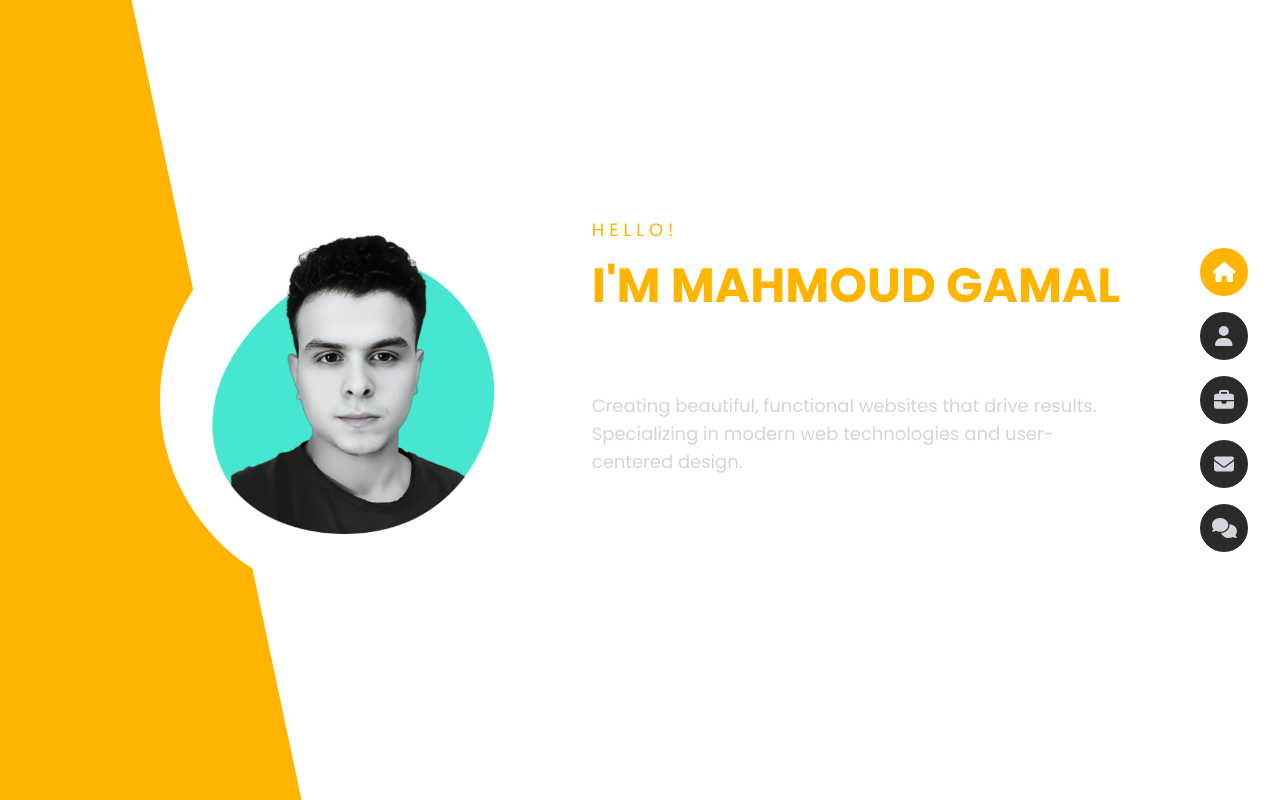
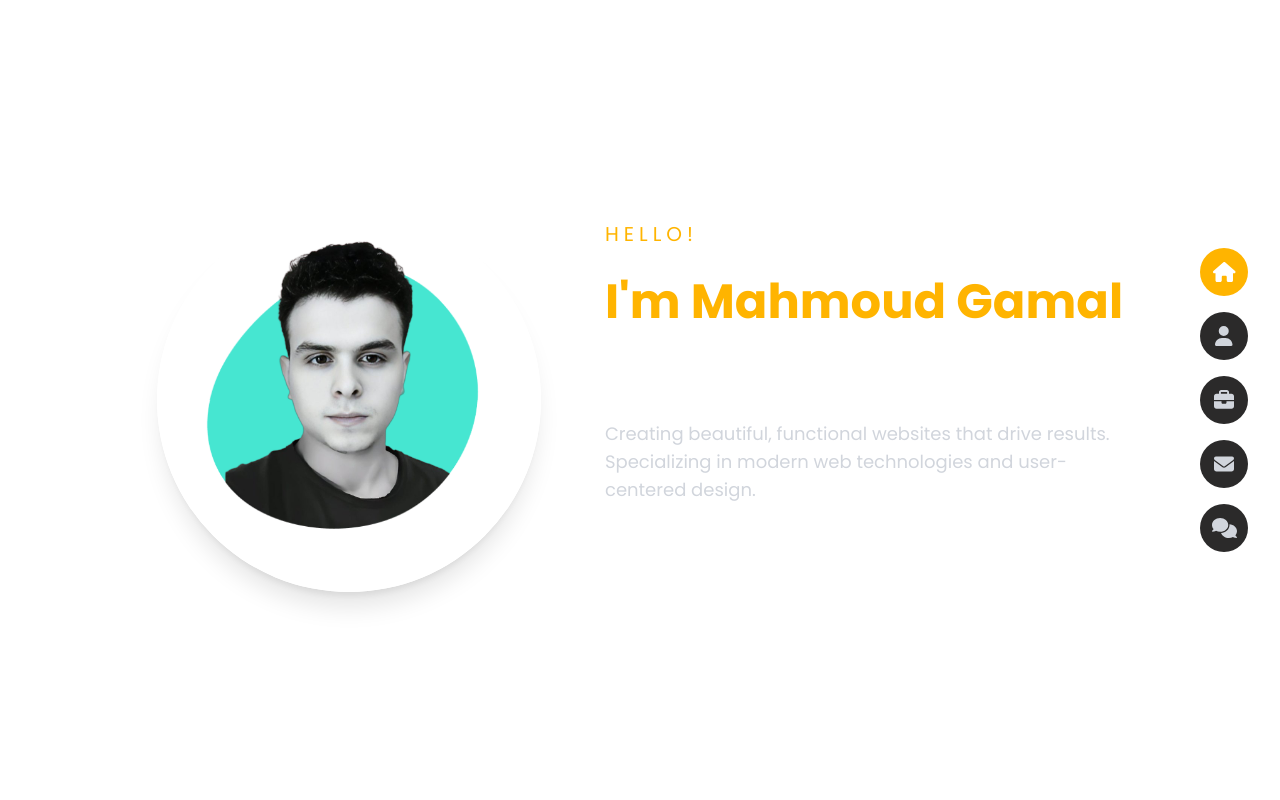
Before and after one commit to roone858/Mahmoud-Gamal---Portfolio, a Next.js app: page / in a window 1280 px wide. Built offline with nearby package versions, Linux system fonts and the light colour scheme.

Commit message:
chnage yellow color name

```diff
--- a/src/app/about/page.tsx
+++ b/src/app/about/page.tsx
@@ -65,7 +65,7 @@ const About = () => {
               key={index}
               className="bg-charcoal backdrop-blur-sm p-4 sm:p-6 rounded-xl border border-gray-800 shadow-lg hover:border-yellow-400 transition-colors duration-300"
             >
-              <h3 className="text-3xl sm:text-4xl font-bold text-yellow-400 mb-2">
+              <h3 className="text-3xl sm:text-4xl font-bold text-goldenrod-400 mb-2">
                 {stat.value}
               </h3>
               <p className="text-xs sm:text-sm text-gray-300 uppercase tracking-wider">
--- a/src/app/globals.css
+++ b/src/app/globals.css
@@ -12,7 +12,7 @@
   --font-sans: var(--font-geist-sans);
   --font-mono: var(--font-geist-mono);
   --color-secondary: rgb(43, 42, 42);
-  --color-yellow: #ffb400;
+  --color-goldenrod: #ffb400;
   --color-charcoal: #252525;
 }
 
@@ -20,6 +20,7 @@
   :root {
     --background: #111;
     --charcoal: #252525;
+    --goldenrod: #ffb400;
     --foreground: #ededed;
   }
 }
--- a/src/app/page.tsx
+++ b/src/app/page.tsx
@@ -1,10 +1,11 @@
 "use client";
-// src/app/(main)/page.tsx
 import React from "react";
 import Image from "next/image";
 import heroImage from "@/assets/main.png";
 import { motion } from "framer-motion";
 
+
+const Home = () => {
   // Animation variants
   const containerVariants = {
     hidden: { opacity: 0 },
@@ -22,54 +23,69 @@ const itemVariants = {
     visible: {
       y: 0,
       opacity: 1,
-    transition: { type: "spring", stiffness: 100 },
+      transition: {
+        type: "spring",
+        stiffness: 100,
+        damping: 10
+      },
     },
   };
 
-const Home = () => {
   return (
-    <section className="relative h-screen w-full  flex justify-center items-center  ">
-      {/* Yellow background element with motion */}
-      <div className="absolute -z-20 h-full w-full overflow-hidden">
+    <section className="relative h-screen w-full flex justify-center items-center overflow-hidden">
+      {/* Yellow background element */}
       <motion.div
-          className="h-screen w-1/4 translate-y-2.5 scale-150 -translate-x-1/5 absolute top-0 left-0 -rotate-12 bg-yellow lg:block hidden "
+        className="hidden lg:block absolute h-[100vh] w-1/4 -left-1/4 -rotate-12 bg-goldenrod origin-left"
         initial={{ x: "-100%" }}
         animate={{ x: "-25%" }}
-          transition={{ duration: 0.8, ease: "easeOut" }}
+        transition={{
+          duration: 0.8,
+          ease: [0.22, 1, 0.36, 1]
+        }}
       />
-      </div>
-      {/* Main content container with staggered animations */}
+
+      {/* Main content */}
       <motion.div
-        className="container mx-auto h-[calc(100vh-73px)] flex flex-col lg:flex-row items-center justify-center gap-4 lg:gap-8 px-4"
+        className="container mx-auto px-4 sm:px-6 h-[calc(100vh-73px)] flex flex-col lg:flex-row items-center justify-center gap-8 lg:gap-12 xl:gap-16"
         variants={containerVariants}
         initial="hidden"
         animate="visible"
       >
-        {/* Image section with hover motion */}
-        <motion.div className="" variants={itemVariants}>
+        {/* Image section */}
         <motion.div
-            className="relative w-60 h-60 lg:w-80 lg:h-80 xl:w-100 xl:h-100 2xl:w-120 2xl:h-120"
-            whileHover={{ scale: 1.05 }}
-            transition={{ type: "spring", stiffness: 300 }}
+          className="flex-shrink-0"
+          variants={itemVariants}
+        >
+          <motion.div
+            className="relative w-48 h-48 sm:w-60 sm:h-60 md:w-72 md:h-72 lg:w-80 lg:h-80 xl:w-96 xl:h-96"
+            whileHover={{
+              scale: 1.05,
+              rotate: 2
+            }}
+            transition={{
+              type: "spring",
+              stiffness: 300,
+              damping: 10
+            }}
           >
             <Image
               src={heroImage}
-              alt="Hero"
+              alt="Mahmoud Gamal - Web Designer & Developer"
               fill
-              className="rounded-full transition-all hover:-translate-y-1 hover:-translate-x-1 object-cover"
+              className="rounded-full object-cover shadow-xl hover:shadow-2xl transition-all duration-300"
               priority
-              sizes="(max-width: 768px) 40vw, 30vw"
+              sizes="(max-width: 768px) 80vw, (max-width: 1024px) 50vw, 40vw"
             />
           </motion.div>
         </motion.div>
 
-        {/* Text content section with staggered text animation */}
+        {/* Text content */}
         <motion.div
-          className="w-full lg:w-auto flex flex-col items-center lg:items-start text-center lg:text-left"
+          className="flex flex-col items-center lg:items-start text-center lg:text-left space-y-4 sm:space-y-6"
           variants={containerVariants}
         >
           <motion.h3
-            className="text-base sm:text-lg text-yellow uppercase tracking-[4px] sm:tracking-[5px] mb-2 sm:mb-3"
+            className="text-lg sm:text-xl text-goldenrod uppercase tracking-[5px]"
             initial={{ opacity: 0 }}
             animate={{ opacity: 1 }}
             transition={{ delay: 0.5 }}
@@ -78,17 +94,17 @@ const Home = () => {
           </motion.h3>
 
           <motion.h1
-            className="text-2xl xs:text-3xl sm:text-4xl lg:text-5xl font-extrabold leading-tight mb-2 sm:mb-3"
+            className="text-3xl sm:text-4xl md:text-5xl font-extrabold leading-tight"
             initial={{ opacity: 0, y: 20 }}
             animate={{ opacity: 1, y: 0 }}
             transition={{ delay: 0.6 }}
           >
-            <span className="text-yellow uppercase">{`I'm`}</span>{" "}
-            <span className="text-yellow uppercase">mahmoud gamal</span>
+            <span className="text-goldenrod">{`I'm`}</span>{" "}
+            <span className="text-goldenrod">Mahmoud Gamal</span>
           </motion.h1>
 
           <motion.h2
-            className="text-xl xs:text-2xl sm:text-3xl lg:text-4xl font-extrabold text-white mb-4 sm:mb-6"
+            className="text-2xl sm:text-3xl md:text-4xl font-extrabold text-white"
             initial={{ opacity: 0, y: 20 }}
             animate={{ opacity: 1, y: 0 }}
             transition={{ delay: 0.7 }}
@@ -97,7 +113,7 @@ const Home = () => {
           </motion.h2>
 
           <motion.p
-            className="text-gray-300 text-sm xs:text-base sm:text-lg max-w-lg lg:max-w-lg mb-6 sm:mb-8"
+            className="text-gray-300 text-base sm:text-lg max-w-md md:max-w-lg"
             initial={{ opacity: 0 }}
             animate={{ opacity: 1 }}
             transition={{ delay: 0.8 }}
@@ -106,33 +122,32 @@ const Home = () => {
             Specializing in modern web technologies and user-centered design.
           </motion.p>
 
-          {/* Buttons with tap/hover motion */}
+          {/* Buttons */}
           <motion.div
-            className="flex flex-col lg:flex-row gap-3 lg:gap-4 mt-4 w-full"
+            className="flex flex-col sm:flex-row gap-4 w-full sm:w-auto"
             variants={containerVariants}
           >
             <motion.button
-              className="uppercase rounded-full px-6 hover:bg-yellow py-3 sm:px-8 sm:py-4 text-sm sm:text-base bg-red text-white border-2 border-red font-poppins"
-              whileHover={{ scale: 1.05, y: -2, x: 2 }}
+              className="px-6 py-3 sm:px-8 sm:py-3 text-sm sm:text-base bg-red text-white border-2 border-red rounded-full font-medium hover:bg-red-600 transition-colors"
+              whileHover={{ scale: 1.05 }}
               whileTap={{ scale: 0.95 }}
               variants={itemVariants}
             >
-              hire me
+              Hire Me
             </motion.button>
 
             <motion.button
-              className="uppercase rounded-full px-6 py-3 sm:px-8 sm:py-4 text-sm sm:text-base bg-transparent text-white border-2 border-red font-poppins hover:bg-red"
-              whileHover={{ scale: 1.05, y: -2, x: 2 }}
+              className="px-6 py-3 sm:px-8 sm:py-3 text-sm sm:text-base bg-transparent text-white border-2 border-red rounded-full font-medium hover:bg-red transition-colors"
+              whileHover={{ scale: 1.05 }}
               whileTap={{ scale: 0.95 }}
               variants={itemVariants}
             >
               <a
-                className="no-underline text-white"
                 href="https://www.upwork.com/freelancers/mahmoudgamal109"
                 target="_blank"
                 rel="noopener noreferrer"
               >
-                upWork
+                UpWork Profile
               </a>
             </motion.button>
           </motion.div>
--- a/src/components/Button.tsx
+++ b/src/components/Button.tsx
@@ -12,13 +12,13 @@ const Button: React.FC<{ icon: IconDefinition; text: string }> = ({
     <motion.a
       href="/cv.pdf" // Replace with the path to your CV file
       download
-      className="inline-flex items-center justify-between  border-1 border-yellow text-white  rounded-full font-semibold text-lg"
+      className="inline-flex items-center justify-between  border-1 border-goldenrod text-white  rounded-full font-semibold text-lg"
       whileHover={{ backgroundColor: "#ffb400" }} // Scale up on hover
       whileTap={{ backgroundColor: "#ffb400" }} // Scale down on click
       transition={{ duration: 0.3, ease: "easeInOut" }}
     >
       <span className="px-6">{text}</span>
-      <div className=" flex items-center justify-center bg-yellow rounded-full text-white w-12 h-12" >
+      <div className=" flex items-center justify-center bg-goldenrod rounded-full text-white w-12 h-12" >
 
       <FontAwesomeIcon icon={icon}/>
       </div>
--- a/src/components/ExperienceEducation.tsx
+++ b/src/components/ExperienceEducation.tsx
@@ -55,17 +55,17 @@ const ExperienceEducation: React.FC = () => {
           <div key={index} className="flex items-start mb-8 md:mb-12 relative group">
             {/* Timeline connector */}
             {index !== items.length - 1 && (
-              <div className="absolute left-5 top-10 h-full w-0.5 bg-charcoal group-last:hidden"></div>
+              <div className="absolute left-5 top-10 h-3/4 w-0.5 bg-charcoal group-last:hidden"></div>
             )}
 
             <div className="flex-shrink-0 mr-4 md:mr-6 z-10">
-              <div className="w-10 h-10 bg-yellow-400 rounded-full flex items-center justify-center transition-transform group-hover:scale-110">
+              <div className="w-10 h-10 bg-goldenrod rounded-full flex items-center justify-center transition-transform group-hover:scale-110">
                 <FontAwesomeIcon icon={item.icon} className="text-black text-lg" />
               </div>
             </div>
 
             <div className="flex-1">
-              <div className="text-yellow-400 text-sm md:text-base mb-1 md:mb-2">{item.date}</div>
+              <div className="text-goldenrod text-sm md:text-base mb-1 md:mb-2">{item.date}</div>
               <h3 className="text-lg md:text-xl font-semibold mb-1 md:mb-2 leading-tight">{item.title}</h3>
               <p className="text-gray-300 text-sm md:text-base">{item.description}</p>
             </div>
--- a/src/components/MobileMenu.tsx
+++ b/src/components/MobileMenu.tsx
@@ -50,7 +50,7 @@ const MobileMenu: React.FC = () => {
               <Link
               onClick={()=> setIsOpen(false)}
                 href="/"
-                className="flex items-center text-yellow-400 hover:text-yellow-300"
+                className="flex items-center text-goldenrod-400 hover:text-goldenrod-300"
               >
                 <FontAwesomeIcon icon={faHome} className="mr-2" />
                 HOME
--- a/src/components/NavMenu.tsx
+++ b/src/components/NavMenu.tsx
@@ -60,7 +60,7 @@ const NavItem: React.FC<NavItemProps> = ({ icon, label, href, active = false })
           className={`w-12 h-12 rounded-full flex items-center justify-center transition-all duration-300 ease-in-out
             ${
               active
-                ? "bg-yellow text-white "
+                ? "bg-goldenrod text-white "
                 : "bg-secondary text-gray-300 hover:bg-gray-600 hover:text-white"
             }
             group-hover:scale-110`}
@@ -71,7 +71,7 @@ const NavItem: React.FC<NavItemProps> = ({ icon, label, href, active = false })
 
         {/* Active indicator */}
         {/* {active && (
-        <div className="absolute left-0 top-1/2 transform -translate-y-1/2 -translate-x-2 w-1 h-6 bg-yellow-500 rounded-r"></div>
+        <div className="absolute left-0 top-1/2 transform -translate-y-1/2 -translate-x-2 w-1 h-6 bg-goldenrod-500 rounded-r"></div>
         )}   */}
       </div>
     </Link>
```
Lines whose indentation alone changed are shown as unchanged.
